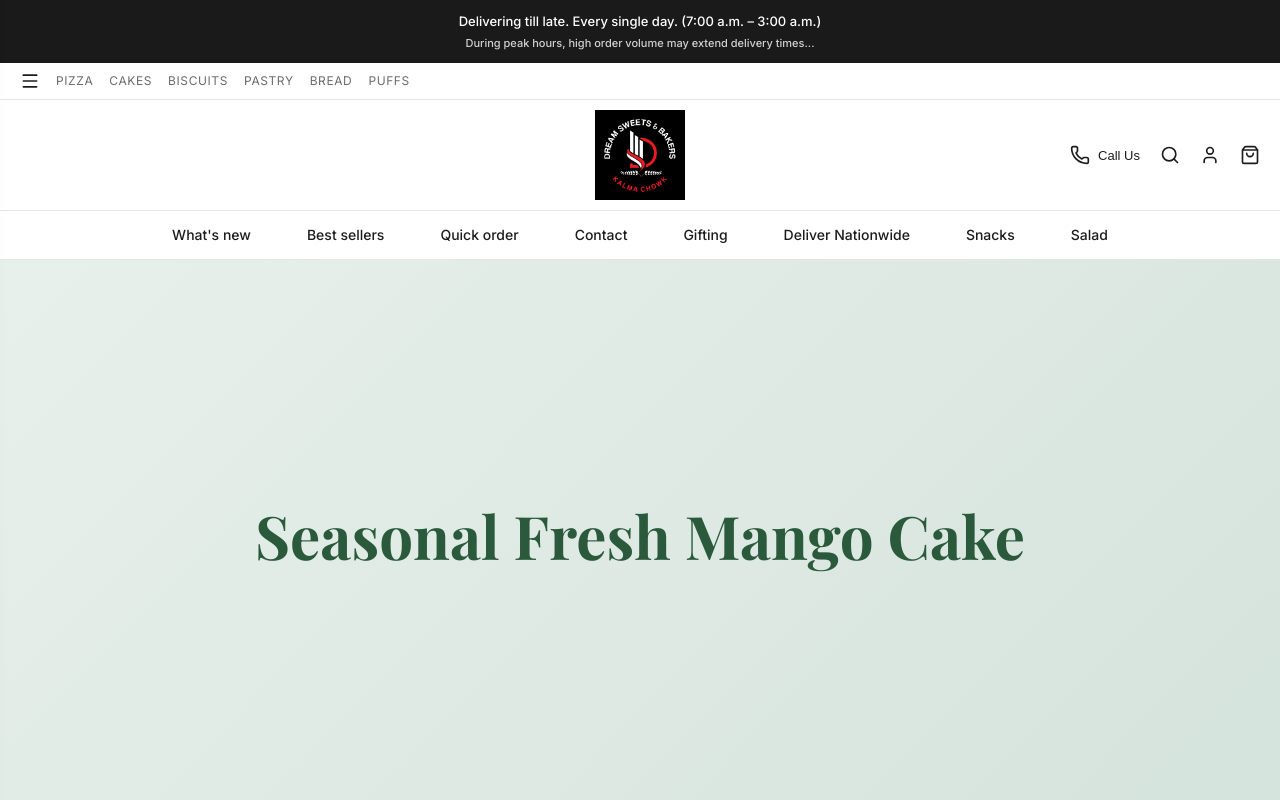
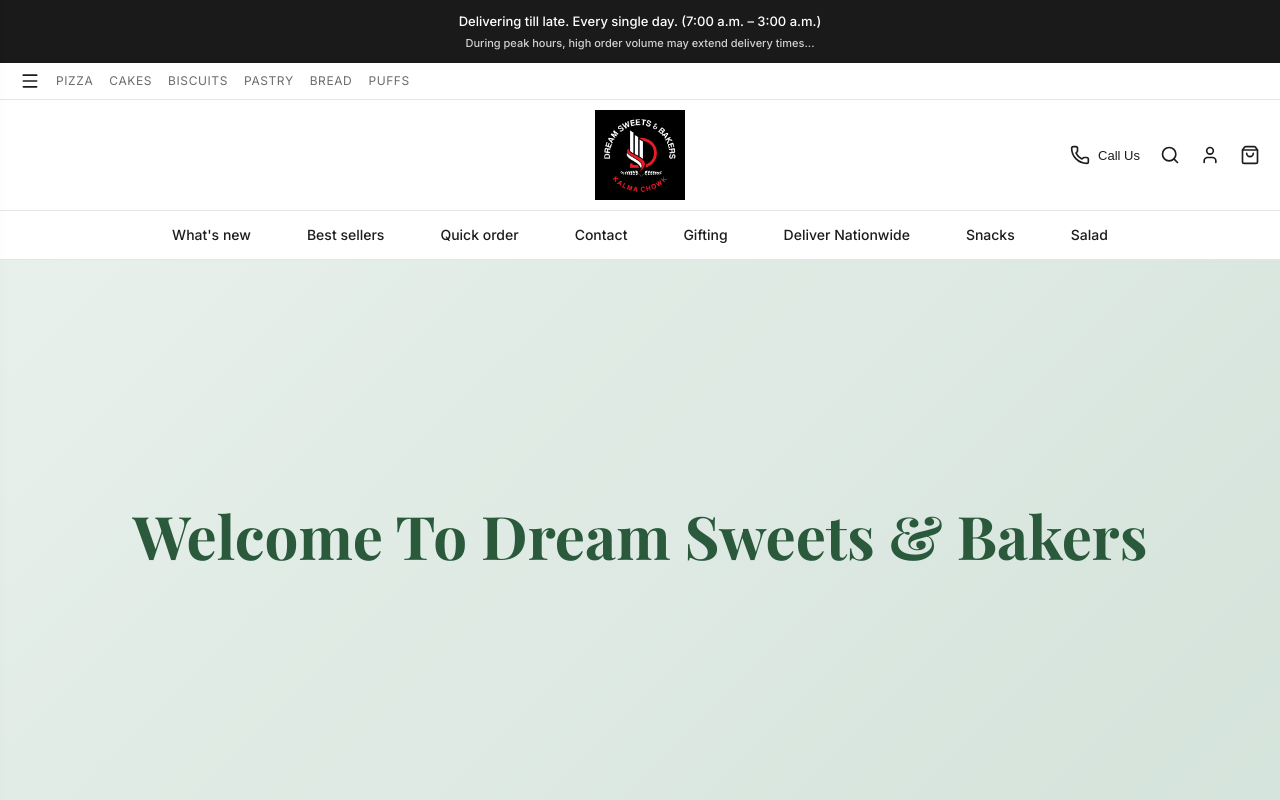
Before and after one commit to Sammalik8884/dreams-bakers, a React (Vite) app: page / in a window 1280 px wide. Shown: the top 800 px of the page. Built offline with nearby package versions, Linux system fonts and the light colour scheme.

Commit message:
Update hero banner text

```diff
--- a/src/App.jsx
+++ b/src/App.jsx
@@ -116,7 +116,7 @@
       <section className="hero-banner">
         {/* Placeholder for promotional image */}
         <div className="hero-placeholder">
-          <h1>Seasonal Fresh Mango Cake</h1>
+          <h1 style={{ textAlign: 'center', padding: '0 20px' }}>Welcome to Dream Sweets & Bakers</h1>
         </div>
       </section>
 
```
